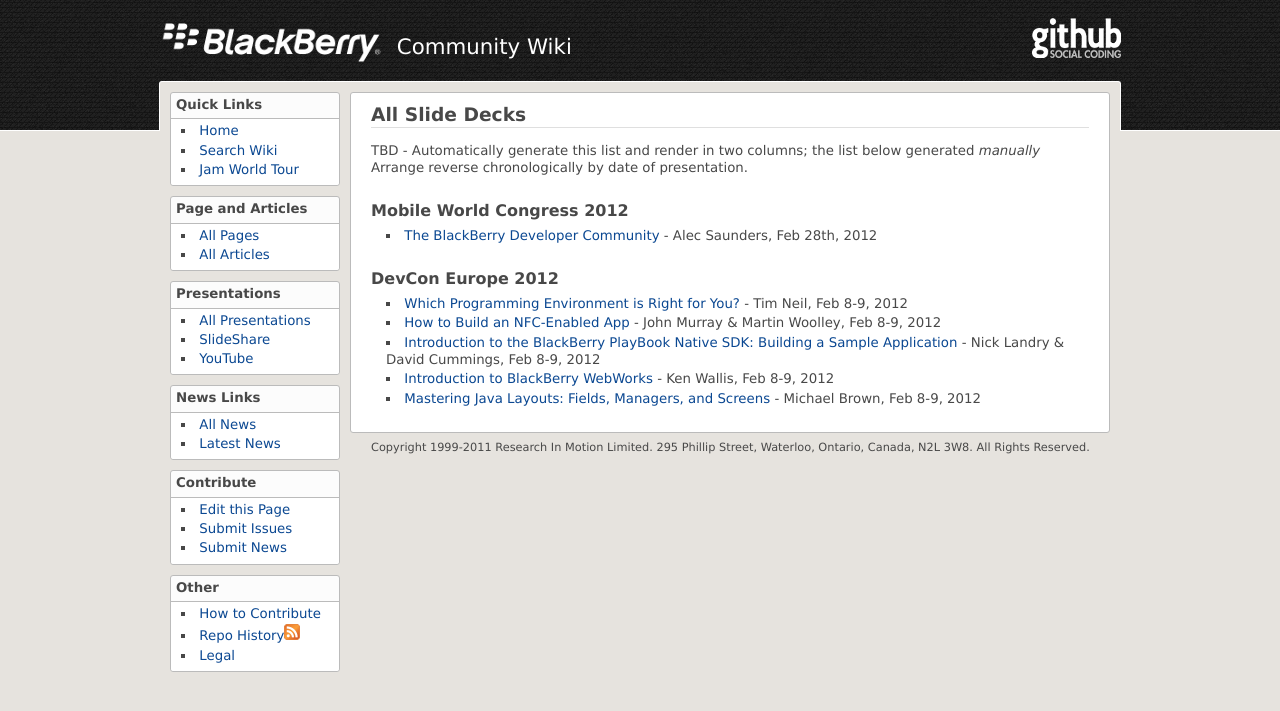
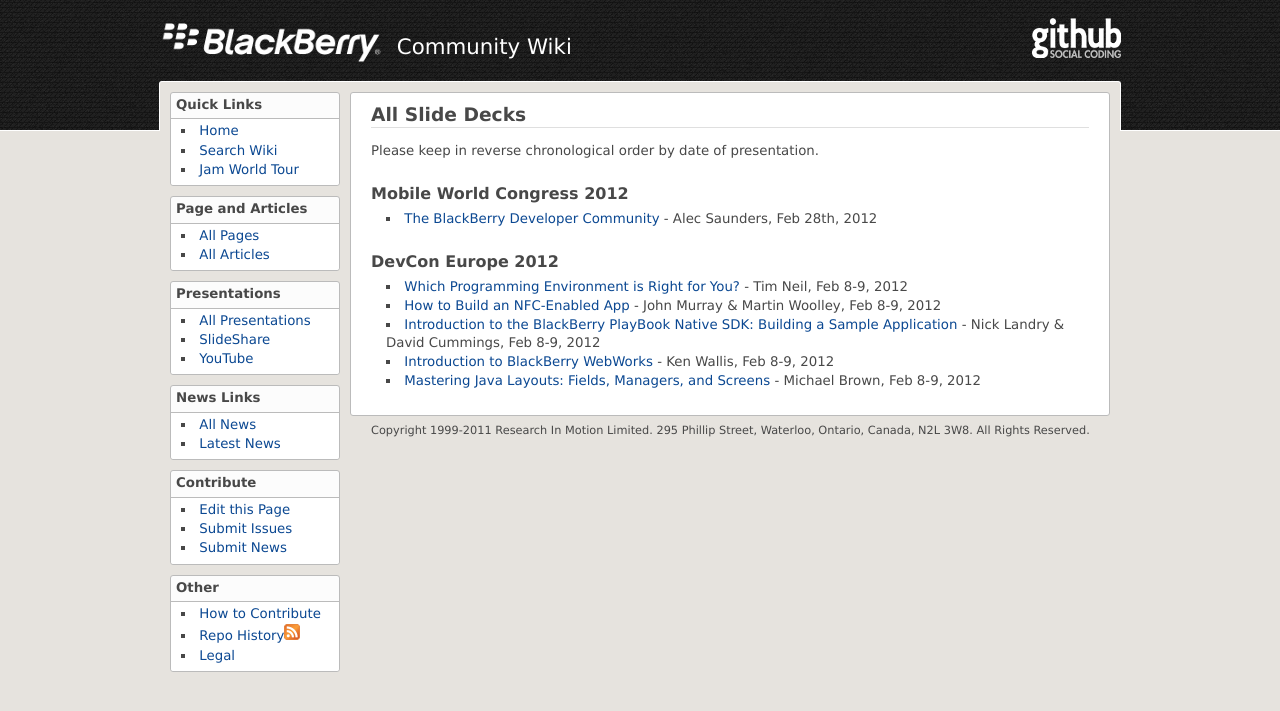
Before and after one commit to blackberry/Community, a Jekyll site: the page built from slides/All_Slides.md, in a window 1280 px wide. Shown: the top 711 px of the page. Built offline with Jekyll 4.4.1, drawn with Linux system fonts in a browser that asks for light colours.

Commit message:
Update slides/All_Slides.md

```diff
--- a/slides/All_Slides.md
+++ b/slides/All_Slides.md
@@ -5,8 +5,7 @@
 ---
 {% include slides-defs.md %}
 
-TBD - Automatically generate this list and render in two columns; the list below generated _manually_
-Arrange reverse chronologically by date of presentation.
+Please keep in reverse chronological order by date of presentation.
 
 ### Mobile World Congress 2012
 * [The BlackBerry Developer Community](BlackBerry_Dev_Community.html) - Alec Saunders, Feb 28th, 2012
```
